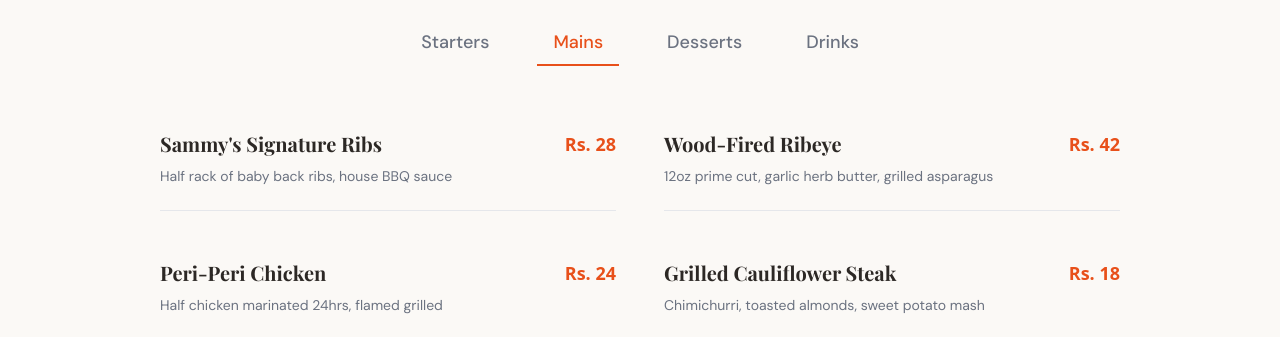
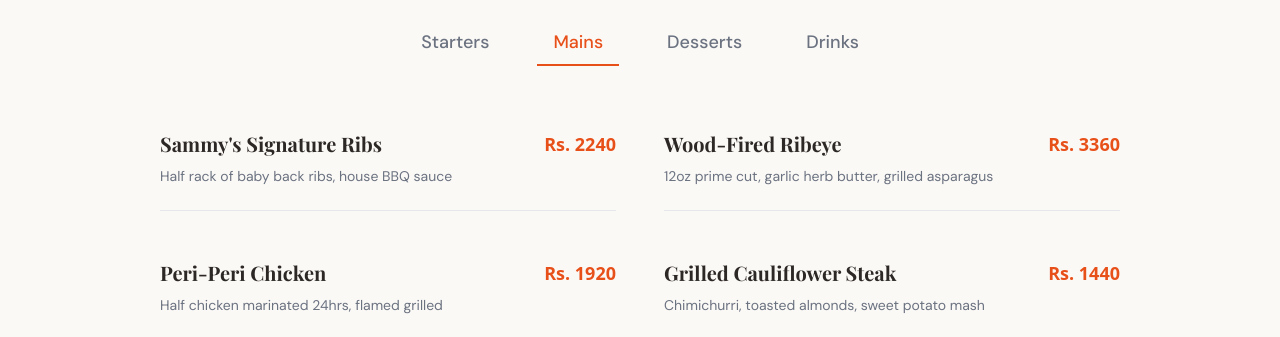
Before and after one commit to samrichardpaul-ops/Sammy-s-Grill, a Next.js app: page / in a window 1280 px wide. Shown: the part 1800-2137 px from the top of the page. Built offline with nearby package versions, Linux system fonts and the light colour scheme; a web font is replaced by a local one.

Commit message:
Update prices to realistic INR values

```diff
--- a/src/components/Menu.tsx
+++ b/src/components/Menu.tsx
@@ -5,23 +5,23 @@ import { motion, AnimatePresence } from 'framer-motion'
 
 const menuData = {
   Starters: [
-    { name: "Smoked Brisket Bites", desc: "Slow-smoked brisket burnt ends with honey glaze", price: "Rs. 12" },
-    { name: "Charred Eggplant Dip", desc: "Fire-roasted eggplant, tahini, warm pita", price: "Rs. 9" },
-    { name: "Crispy Calamari", desc: "Lightly dusted, served with chili aioli", price: "Rs. 14" },
+    { name: "Smoked Brisket Bites", desc: "Slow-smoked brisket burnt ends with honey glaze", price: "Rs. 960" },
+    { name: "Charred Eggplant Dip", desc: "Fire-roasted eggplant, tahini, warm pita", price: "Rs. 720" },
+    { name: "Crispy Calamari", desc: "Lightly dusted, served with chili aioli", price: "Rs. 1120" },
   ],
   Mains: [
-    { name: "Sammy's Signature Ribs", desc: "Half rack of baby back ribs, house BBQ sauce", price: "Rs. 28" },
-    { name: "Wood-Fired Ribeye", desc: "12oz prime cut, garlic herb butter, grilled asparagus", price: "Rs. 42" },
-    { name: "Peri-Peri Chicken", desc: "Half chicken marinated 24hrs, flamed grilled", price: "Rs. 24" },
-    { name: "Grilled Cauliflower Steak", desc: "Chimichurri, toasted almonds, sweet potato mash", price: "Rs. 18" },
+    { name: "Sammy's Signature Ribs", desc: "Half rack of baby back ribs, house BBQ sauce", price: "Rs. 2240" },
+    { name: "Wood-Fired Ribeye", desc: "12oz prime cut, garlic herb butter, grilled asparagus", price: "Rs. 3360" },
+    { name: "Peri-Peri Chicken", desc: "Half chicken marinated 24hrs, flamed grilled", price: "Rs. 1920" },
+    { name: "Grilled Cauliflower Steak", desc: "Chimichurri, toasted almonds, sweet potato mash", price: "Rs. 1440" },
   ],
   Desserts: [
-    { name: "Charred Pineapple", desc: "Caramelized with rum, vanilla bean ice cream", price: "Rs. 10" },
-    { name: "S'mores Skillet", desc: "Graham crackers, molten chocolate, toasted marshmallow", price: "Rs. 11" },
+    { name: "Charred Pineapple", desc: "Caramelized with rum, vanilla bean ice cream", price: "Rs. 800" },
+    { name: "S'mores Skillet", desc: "Graham crackers, molten chocolate, toasted marshmallow", price: "Rs. 880" },
   ],
   Drinks: [
-    { name: "Smoked Old Fashioned", desc: "Bourbon, bitters, hickory smoke", price: "Rs. 14" },
-    { name: "Spicy Margarita", desc: "Jalapeno infused tequila, lime, agave", price: "Rs. 12" },
+    { name: "Smoked Old Fashioned", desc: "Bourbon, bitters, hickory smoke", price: "Rs. 1120" },
+    { name: "Spicy Margarita", desc: "Jalapeno infused tequila, lime, agave", price: "Rs. 960" },
   ],
 }
 
```
